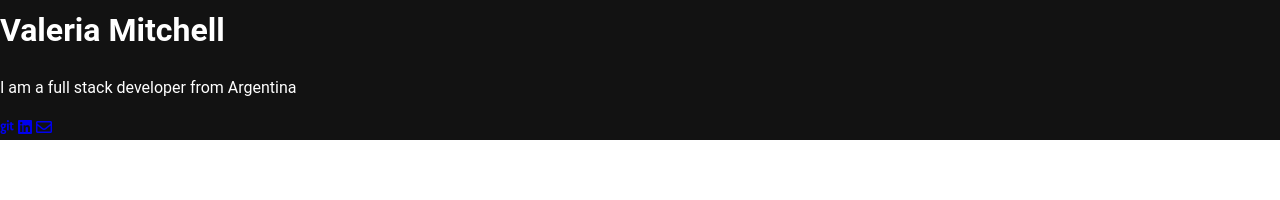
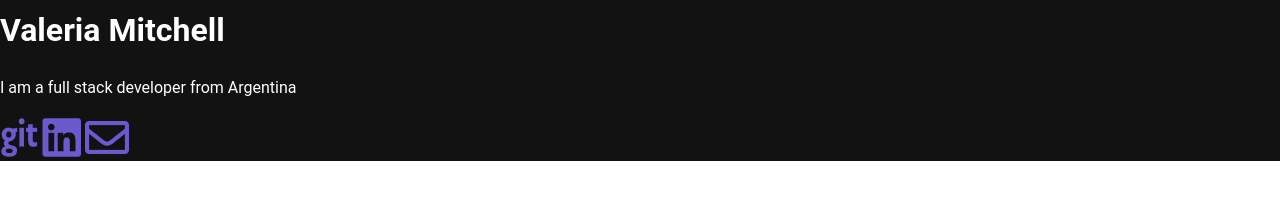
Before and after one commit to valemescudero/valemescudero.github.io, a plain HTML site: page index.html in a window 1280 px wide. Shown: the part 322-522 px from the top of the page. Drawn offline with Linux system fonts and the light colour scheme.

Commit message:
Update main.css

```diff
--- a/css/main.css
+++ b/css/main.css
@@ -33,3 +33,7 @@ p {
     margin-inline-start: 0px;
     margin-inline-end: 0px;
 }
+#component-profile i[data-v-11ef6383] {
+    font-size: 44px;
+    color: slateblue;
+}
```
